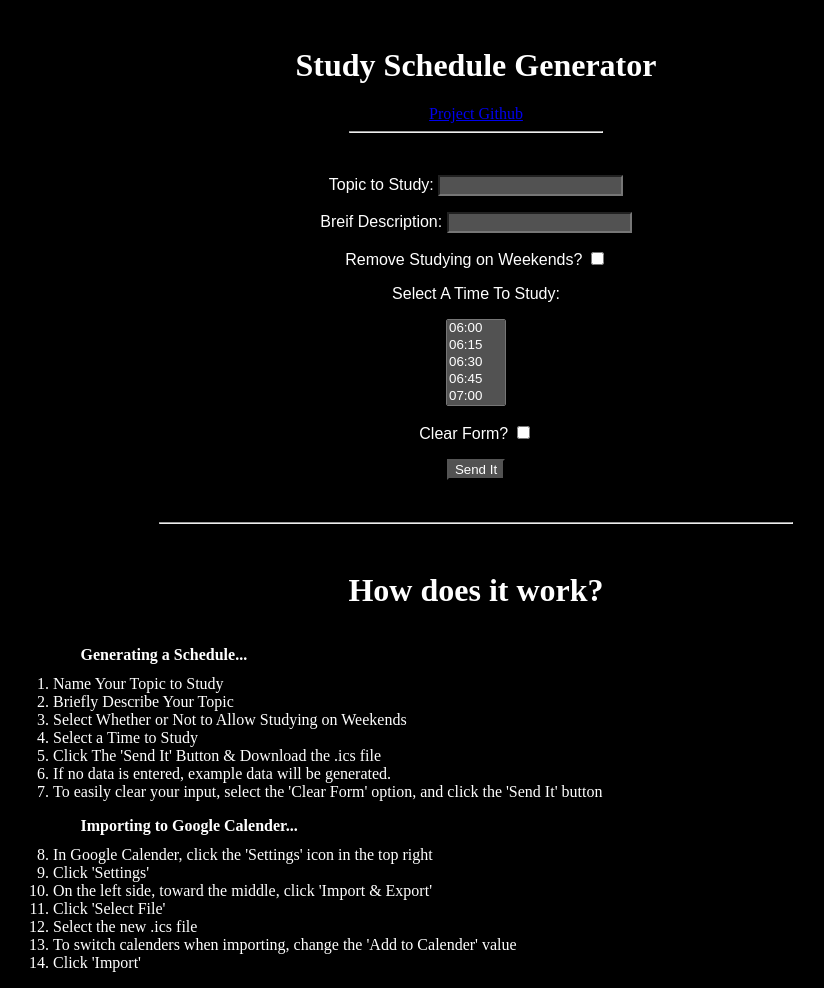
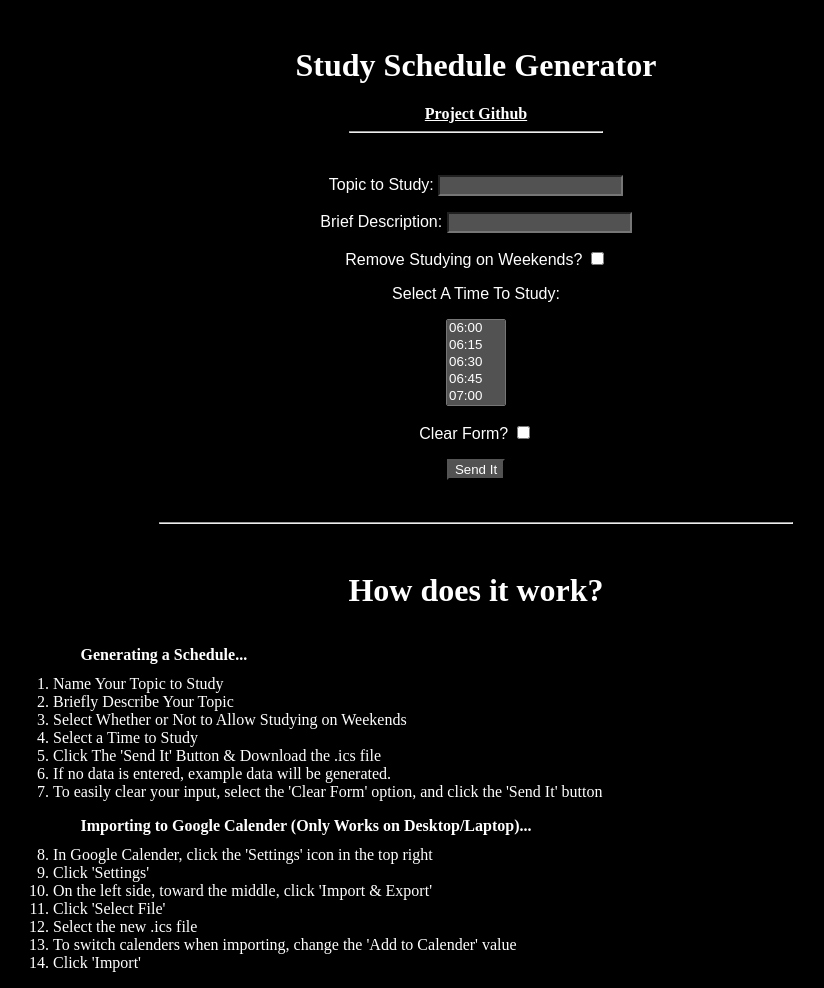
Before and after one commit to radix-arboris/ssg, a Flask app: page / in a window 1280 px wide. Shown: the whole page, without its empty margins (164-988 px from the left). Run offline with Flask 2, Linux system fonts and the light colour scheme.

Commit message:
typos and how2 clarity

```diff
--- a/templates/index.html
+++ b/templates/index.html
@@ -7,13 +7,14 @@
   <body>
     <div id="div-generator">
       <h1 id="maintitle">Study Schedule Generator</h1>
-      <a href="https://github.com/radix-arboris/ssg";>Project Github </a>
+      <a href="https://github.com/radix-arboris/ssg" style="color:rgb(255, 255, 255); font-weight: bold;">Project Github</a>
+      </a>
       <br />
       <hr style="width: 20%;"/>
       <br />
       <form method = "POST" id="formativeform">
         <p>Topic to Study: <input type = "text" name = "topic" style="color: rgb(255, 255, 255); background-color : rgb(82, 82, 82);" /></p>
-        <p>Breif Description: <input type = "text" name = "description" style="color: rgb(255, 255, 255); background-color : rgb(82, 82, 82);"/></p>
+        <p>Brief Description: <input type = "text" name = "description" style="color: rgb(255, 255, 255); background-color : rgb(82, 82, 82);"/></p>
         <p>Remove Studying on Weekends? <input type="checkbox" name="rem_study_weekends" style="color: rgb(255, 255, 255); background-color : rgb(82, 82, 82);"/></p>
         <p>Select A Time To Study:</p>
         <p><select name="t2s" size=5 style="width:60px; color: rgb(255, 255, 255); background-color : rgb(82, 82, 82);">
@@ -107,7 +108,7 @@
         <li>Click The 'Send It' Button & Download the .ics file</li>
         <li>If no data is entered, example data will be generated.</li>
         <li>To easily clear your input, select the 'Clear Form' option, and click the 'Send It' button</li>
-        <p id="over1">Importing to Google Calender...</p>
+        <p id="over1">Importing to Google Calender (Only Works on Desktop/Laptop)...</p>
         <li>In Google Calender, click the 'Settings' icon in the top right</li>
         <li>Click 'Settings'</li>
         <li>On the left side, toward the middle, click 'Import & Export'</li>
```
Also changed, not shown: 1 other file.
